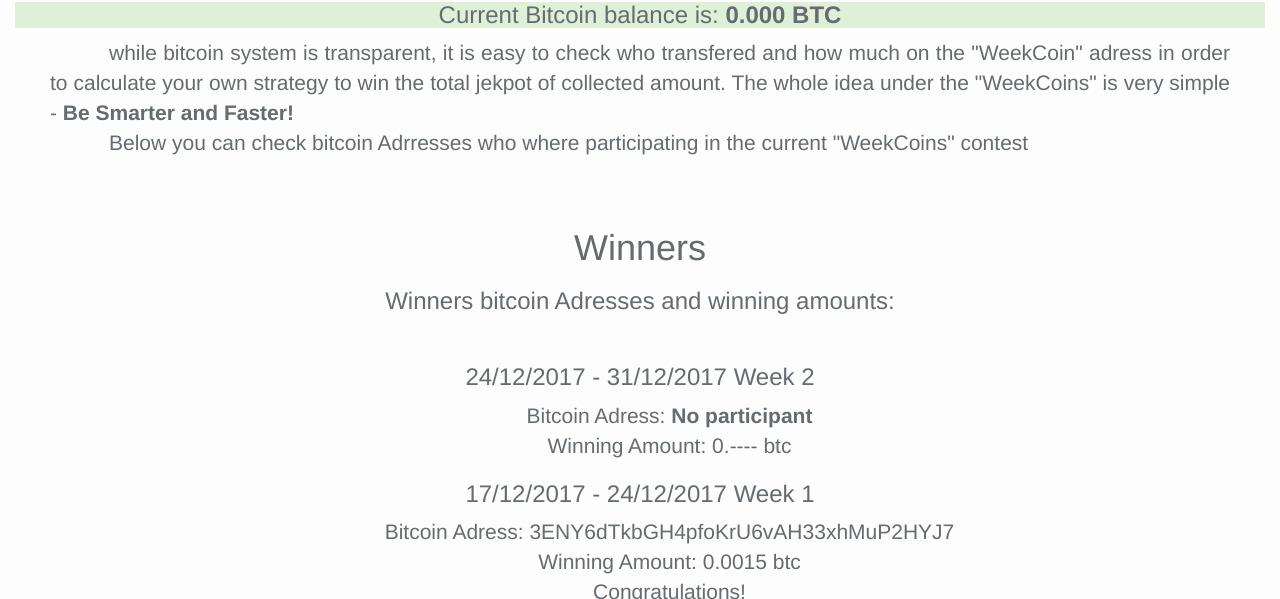
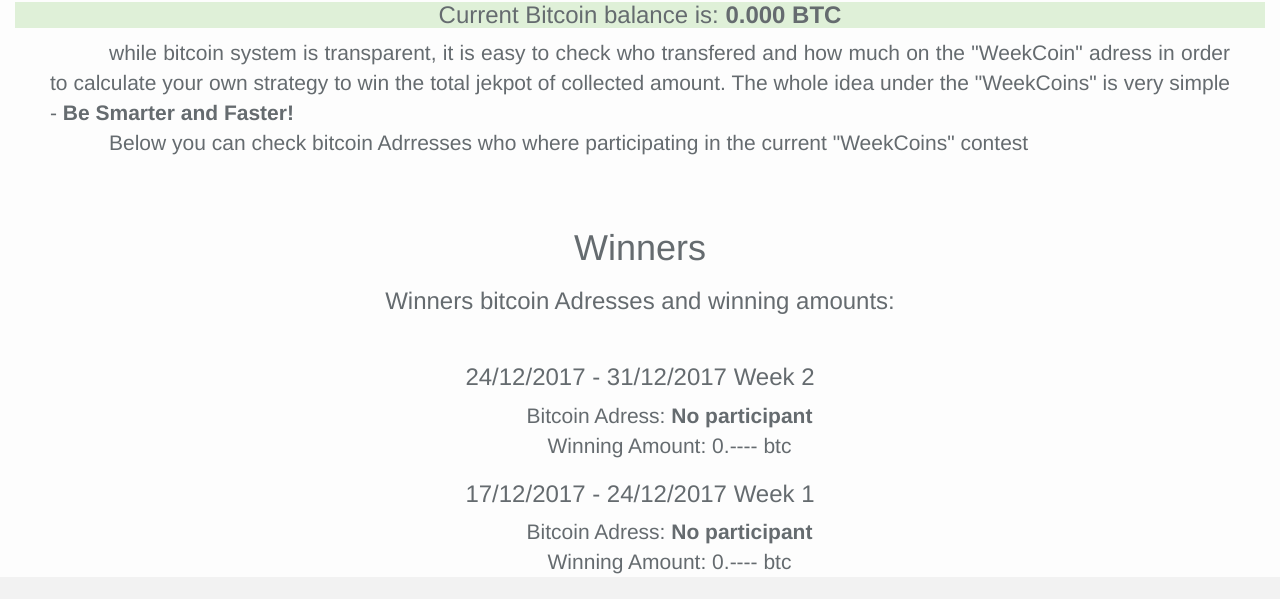
Before and after one commit to weekcoins/weekcoins.github.io, a plain HTML site: page index.html in a window 1280 px wide. Shown: the part 1972-2571 px from the top of the page. Drawn offline with nearby package versions, Linux system fonts and the light colour scheme.

Commit message:
week 2 update

```diff
--- a/index.html
+++ b/index.html
@@ -234,9 +234,9 @@
         </div>
         <div class="col-sm-12">
           <h3 class="text-center">17/12/2017 - 24/12/2017  Week 1</h3>
-          <p class="text-center">Bitcoin Adress: 3ENY6dTkbGH4pfoKrU6vAH33xhMuP2HYJ7</p>
-          <p class="text-center">Winning Amount: 0.0015 btc</p>
-          <p class="text-center">Congratulations!</p>
+          <p class="text-center">Bitcoin Adress: <strong>No participant</strong></p>
+          <p class="text-center">Winning Amount: 0.---- btc</p>
+          <p class="text-center"></p>
         </div>
         <!--<div class="col-sm-12">
           <h3 class="text-center">17/12/2017 - 24/12/2017  Week 1</h3>
```
